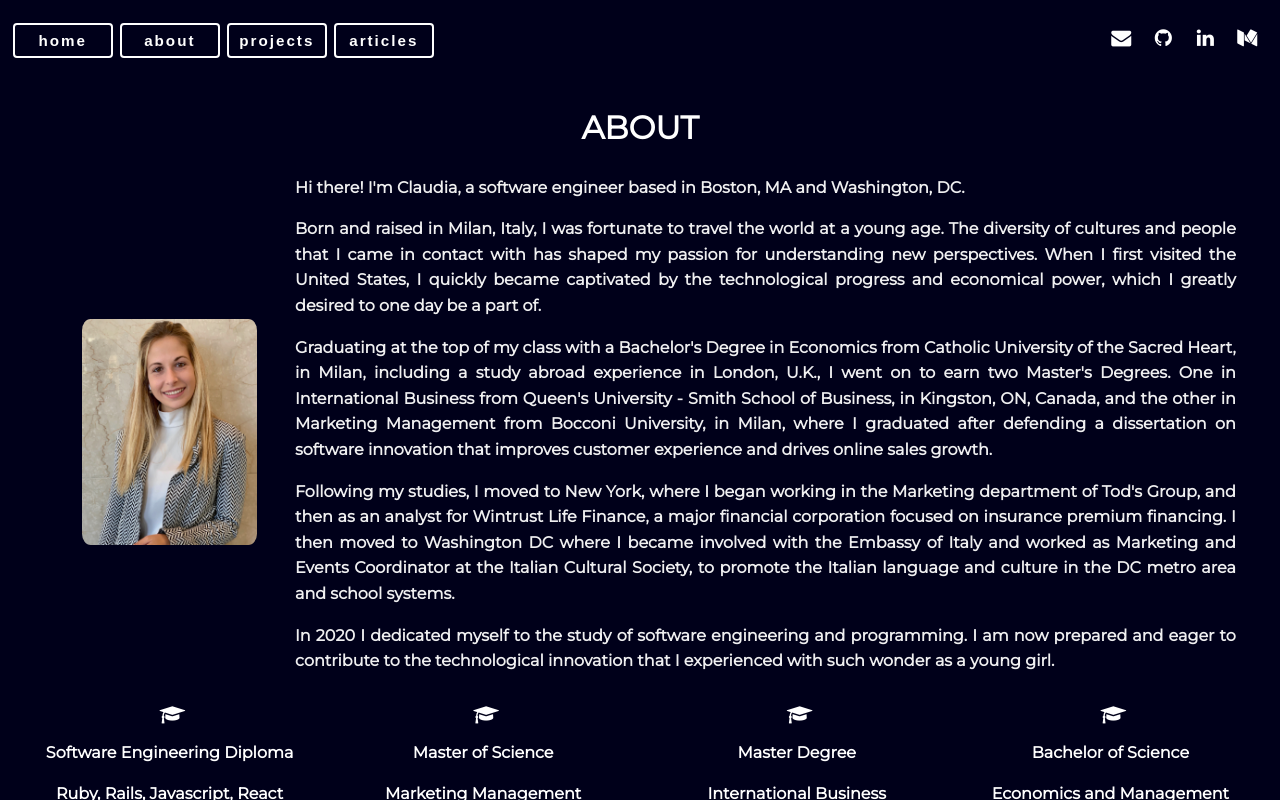
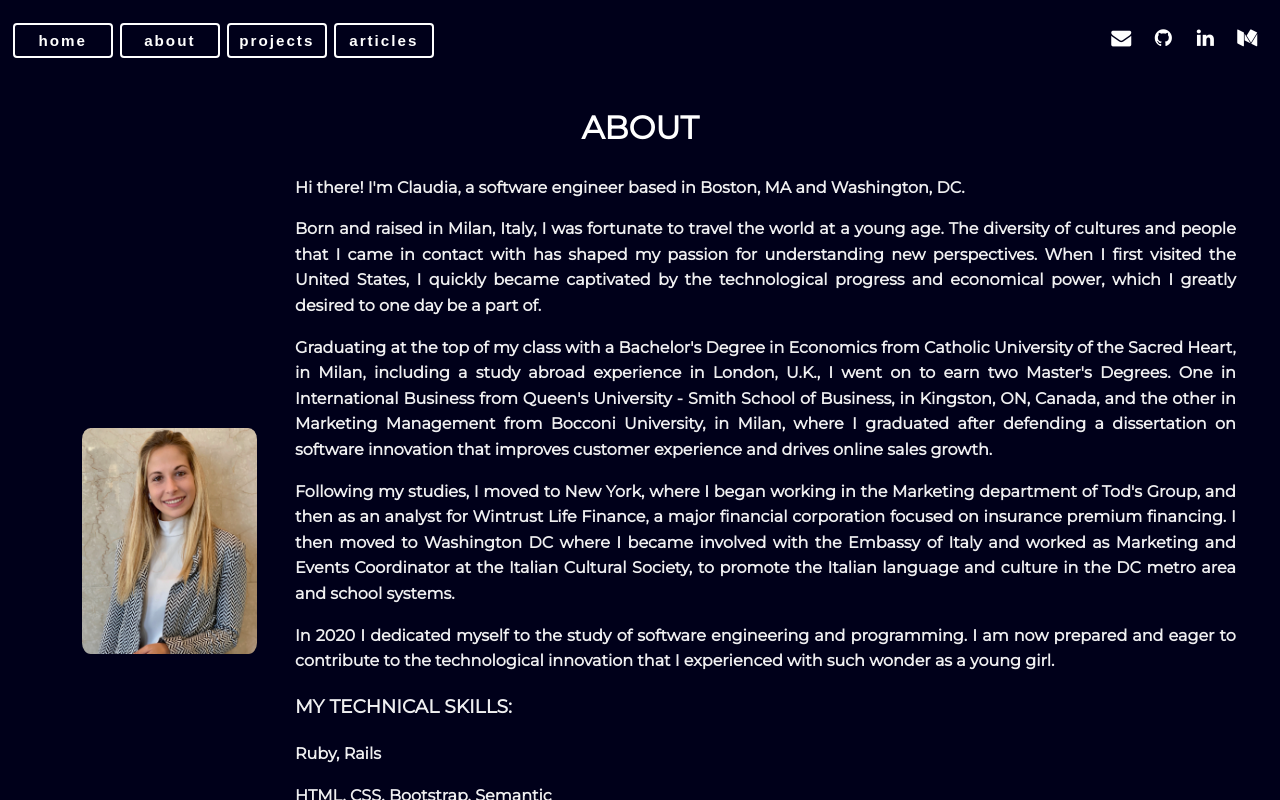
Before and after one commit to ClaFiore/ClaFiore.github.io, a React (Create React App) app: page / in a window 1280 px wide. Both pictures are taken after a click on the button "about". Shown: the top 800 px of the page. Built offline with nearby package versions, Linux system fonts and the light colour scheme.

Commit message:
adding skills to about page

```diff
--- a/src/comps/About.js
+++ b/src/comps/About.js
@@ -22,6 +22,11 @@
                         I then moved to Washington DC where I became involved with the Embassy of Italy and worked as Marketing and Events Coordinator at the Italian Cultural Society, to promote the Italian language and culture in the DC metro area and school systems.
                     </p>
                     <p>In 2020 I dedicated myself to the study of software engineering and programming. I am now prepared and eager to contribute to the technological innovation that I experienced with such wonder as a young girl. </p>
+                    <h3>MY TECHNICAL SKILLS:</h3>
+                    <p>Ruby, Rails</p>
+                    <p>HTML, CSS, Bootstrap, Semantic</p>
+                    <p>JavaScript, React, React Router, React Hooks, React Redux</p>
+                    <p>CRUD, API usage, Authentication and Authorization, JSON Web Token</p>
                 </div>
 
             </div>
--- a/src/comps/about.css
+++ b/src/comps/about.css
@@ -76,6 +76,10 @@
   .degree{
       text-align: center;
       width: 25%;
+  }
+
+  .facts{
+      margin-bottom: 0;
   }
 
   #factsDiv{
```
